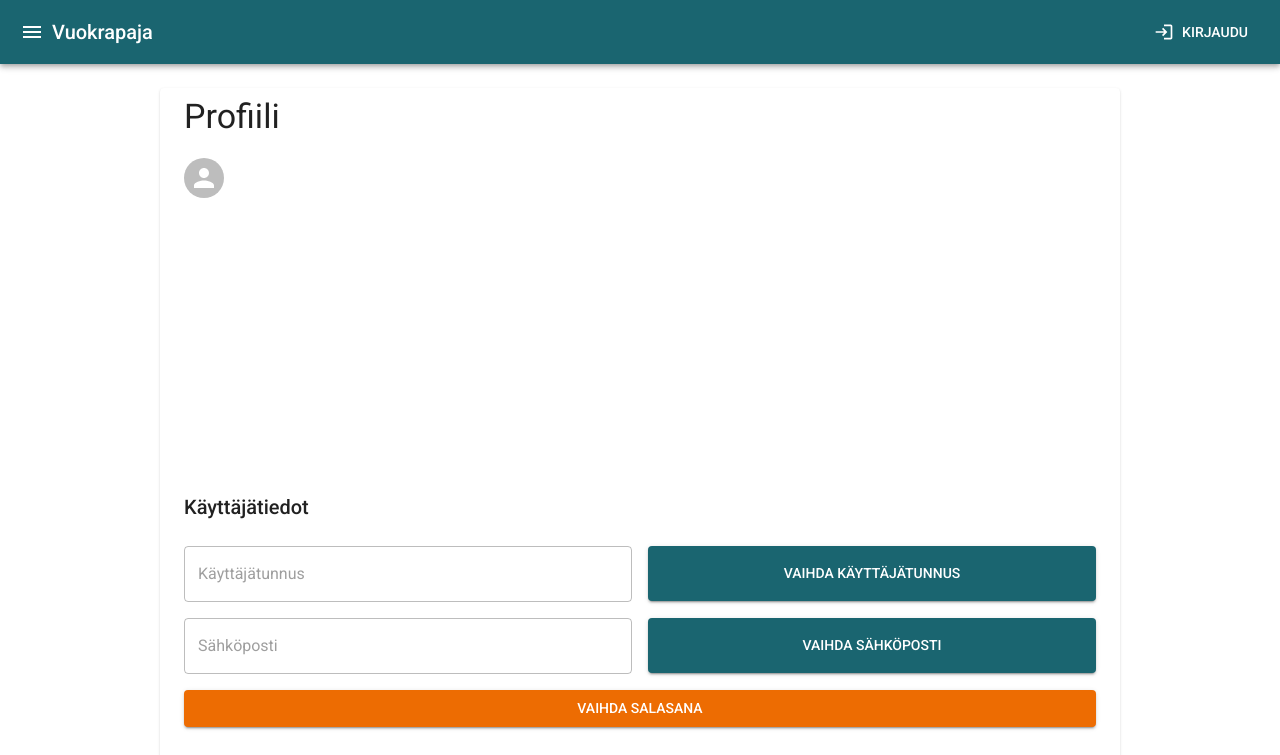
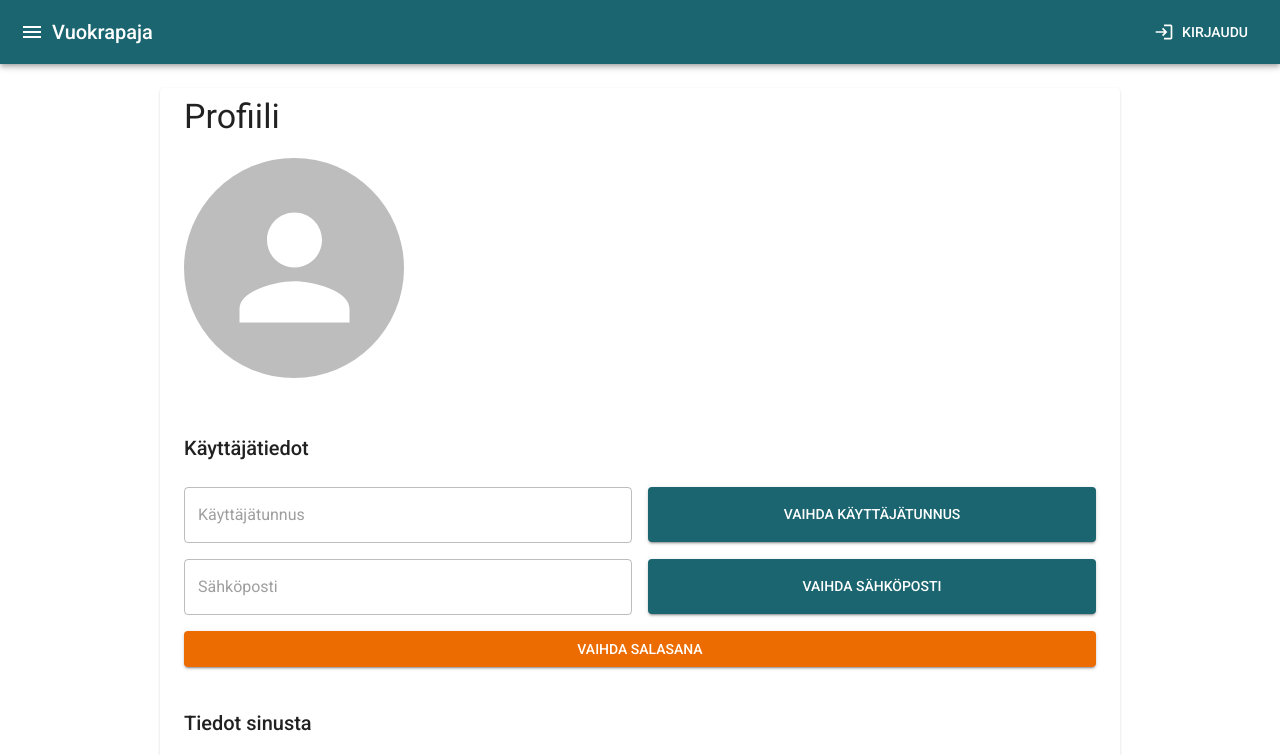
Before and after one commit to eritonica/vuokrapaja.fi, a React (Create React App) app in the folder client/: page /profile in a window 1280 px wide. Shown: the top 755 px of the page. Built offline with nearby package versions, Linux system fonts and the light colour scheme.

Commit message:
remove mue/styles requirement from profile page

```diff
--- a/client/package.json
+++ b/client/package.json
@@ -7,7 +7,6 @@
     "@emotion/styled": "^11.10.4",
     "@mui/icons-material": "^5.10.3",
     "@mui/material": "^5.10.4",
-    "@mui/styles": "^5.10.6",
     "@mui/x-date-pickers": "^5.0.1",
     "@react-google-maps/api": "^2.13.1",
     "@reduxjs/toolkit": "^1.8.5",
--- a/client/src/components/AspectRatioBox.js
+++ /dev/null
@@ -1,27 +0,0 @@
-// Stolen from : https://codesandbox.io/s/1106l?file=/AspectRatioBox.js
-
-import { makeStyles } from "@mui/styles";
-
-const useStyles = makeStyles(() => ({
-  root: { position: "relative" },
-  wrapper: {
-    position: "absolute",
-    top: 0,
-    left: 0,
-    right: 0,
-    bottom: 0,
-    "& > *": { height: "100%", width: "100%" }
-  }
-}));
-
-const AspectRatioBox = ({ children, ratio = 1 }) => {
-  const classes = useStyles();
-  return (
-    <div className={classes.root}>
-      <div className={classes.wrapper}>{children}</div>
-      <div style={{ paddingBottom: (1 / ratio) * 100 + "%" }} />
-    </div>
-  );
-};
-
-export default AspectRatioBox;
--- a/client/src/pages/Profile.js
+++ b/client/src/pages/Profile.js
@@ -2,7 +2,6 @@ import { useEffect, useState } from 'react';
 import { useNavigate, Link } from 'react-router-dom';
 import { Container, Box, TextField, Button, Alert, Typography, Avatar} from '@mui/material';
 import { FormControl, Modal, InputLabel, Select, MenuItem, Paper, Tooltip } from '@mui/material';
-import AspectRatioBox from '../components/AspectRatioBox.js';
 
 import { AdapterDayjs } from '@mui/x-date-pickers/AdapterDayjs';
 import { LocalizationProvider } from '@mui/x-date-pickers/LocalizationProvider';
@@ -250,13 +249,9 @@ const Profile = (props) => {
           </Grid>
         </Grid>
         <Grid container spacing={2}>
-          <Grid item xs={4}>
+          <Grid item xs={4}  sx={{ height: "220px", width: "220px", marginRight: "30px", marginBottom: "30px"}}>
             <Tooltip title="Vaihda profiilikuvaa">
-              <Box component="div" sx={{ width: "100%" }}>
-                <AspectRatioBox ratio={1}>
-                    <Avatar alt={profile.username} src={profile.avatar} onClick={handleOpenAvatarModal} />
-                </AspectRatioBox>
-              </Box>
+                <Avatar alt={profile.username} src={profile.avatar} onClick={handleOpenAvatarModal} sx={{ height: "220px", width: "220px"}}/>
             </Tooltip>
             <Modal
               open={modal.avatar}
--- a/client/src/pages/apartments/ImageList.js
+++ b/client/src/pages/apartments/ImageList.js
@@ -47,8 +47,12 @@ const ImageList = ({ images }) => {
   return (
     <Paper sx={{ p: 2, margin: 'auto', flexGrow: 1 }}>
       <Grid container spacing={2}>
-        <Grid item xs={12}>
-          <img src={"/" + image.path} alt={image.name} width="100%" />
+        <Grid item xs={12} sx={{
+          display: 'flex',
+          justifyContent: 'center',
+          alignItems: 'center',
+         }}>
+          <img src={"/" + image.path} alt={image.name} height="400px" />
         </Grid>
         <Grid item xs={12}>
           <Grid container spacing={2}>
```
Also changed, not shown: 1 other file (tests, documents, lock files or other folders).
